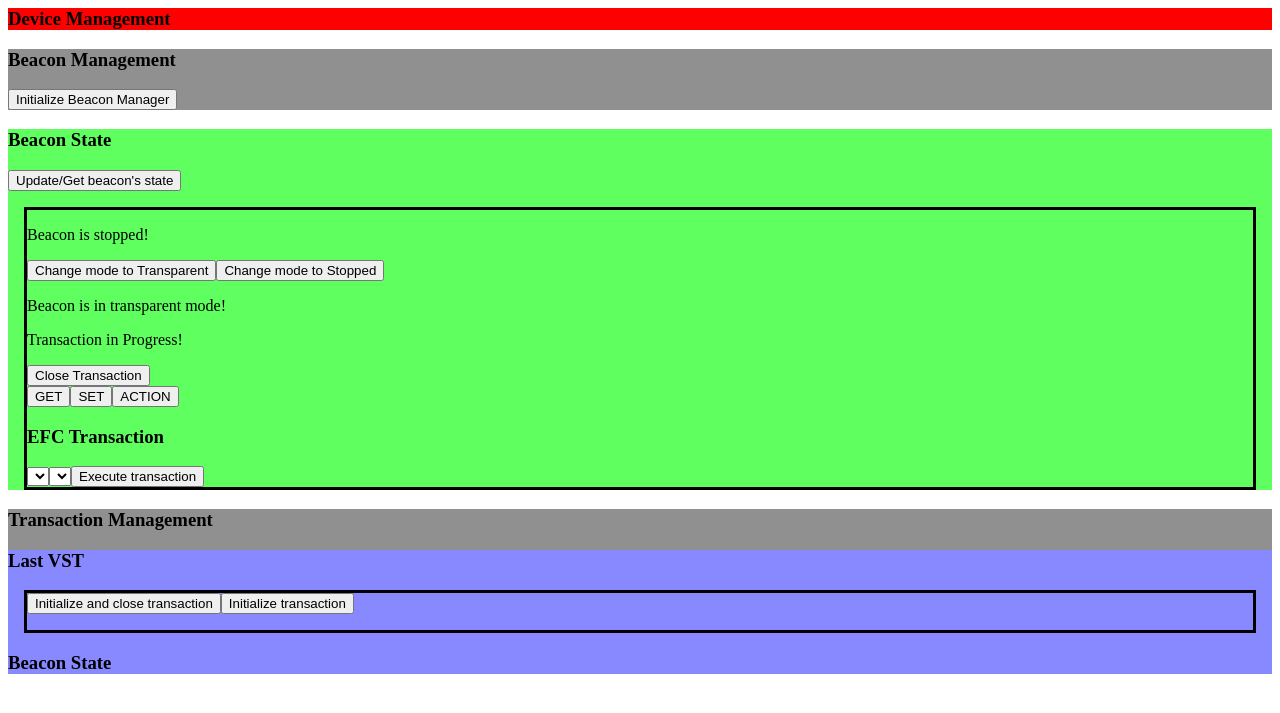
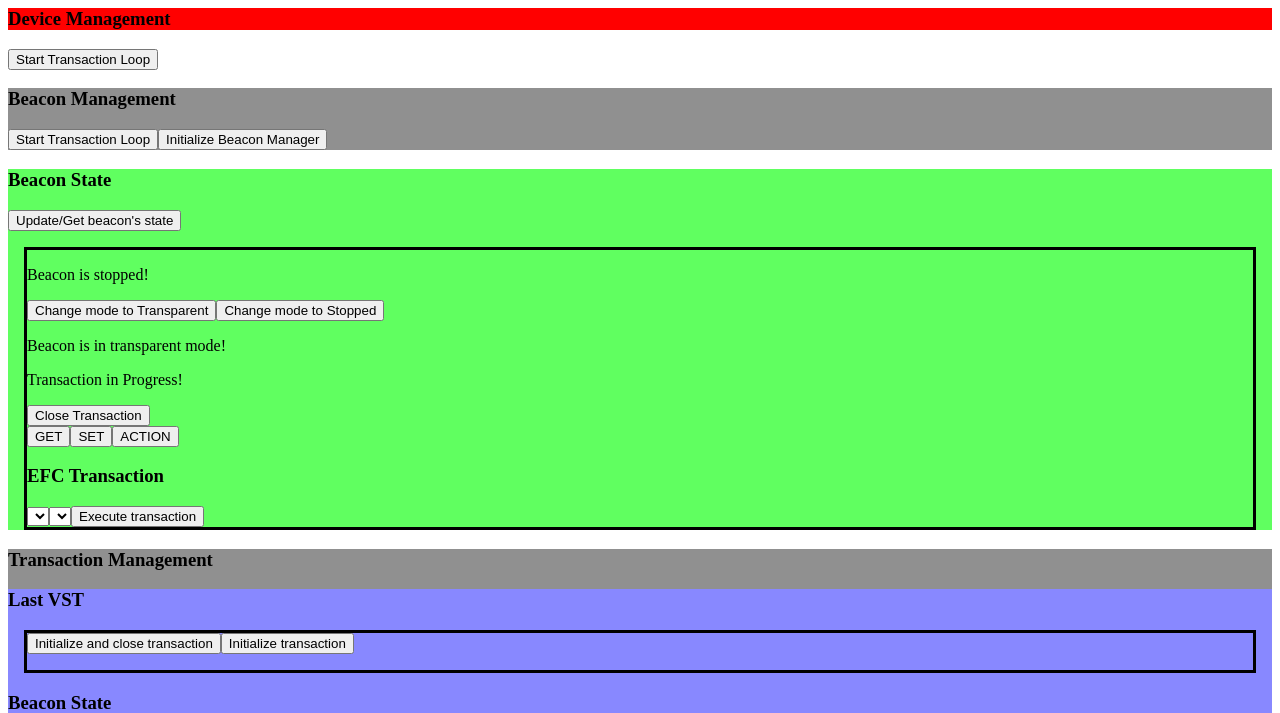
Before and after one commit to rmwesley/obu_dsrc_perso, a FastAPI app: page /beacon/ in a window 1280 px wide. Shown: the top 713 px of the page. Run offline with FastAPI, Linux system fonts and the light colour scheme; data that the repository does not hold is empty; parts of the project's set-up code (start-up, migrations or seed data) failed here and were passed over.

Commit message:
Added button to send a POST to /loop-transactions

```diff
--- a/templates/beacon_interface.html
+++ b/templates/beacon_interface.html
@@ -18,8 +18,10 @@
       <div id="device-management" :class="deviceStyleCss">
         <h3>Device Management</h3>
       </div>
+      <button @click="startTransactionLoop">Start Transaction Loop</button>
       <div id="beacon-management" style="background-color: #909090;">
         <h3>Beacon Management</h3>
+        <button @click="startTransactionLoop">Start Transaction Loop</button>
         <button @click="initializeBeaconManager">Initialize Beacon Manager</button>
       </div>
       <div id="beacon-state" style="background-color: #60FF60;">
@@ -92,6 +94,10 @@
         this.getLastVST()
       },
       methods: {
+        async startTransactionLoop() {
+          const response = await fetch('/beacon/loop-transactions')
+          const data = await response.json()
+        },
         async getBeaconState() {
           const response = await fetch('/beacon/beacon-state')
           const data = await response.json()
```
